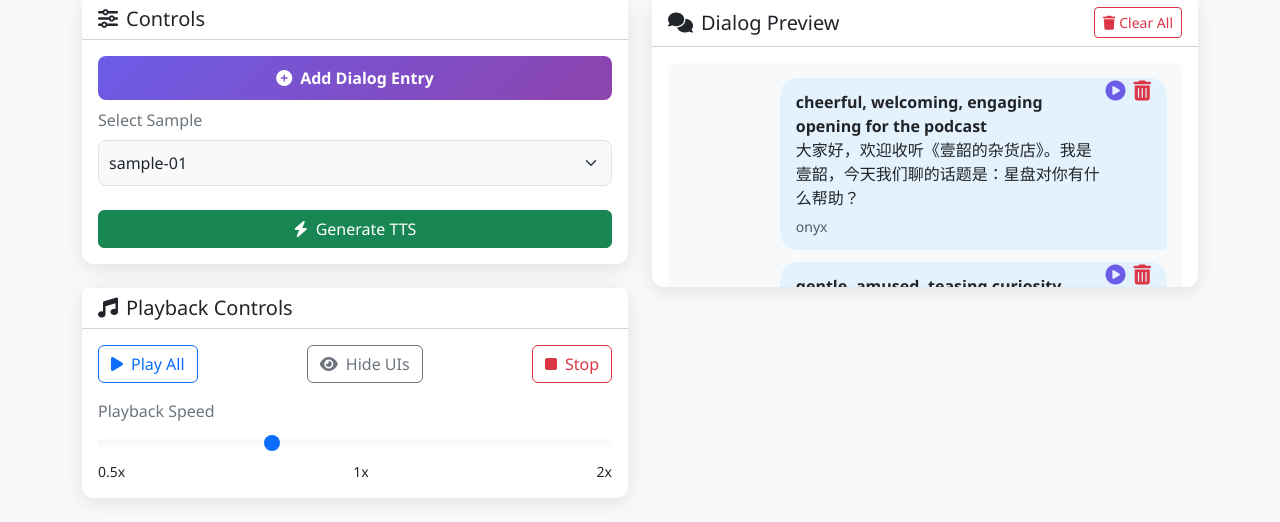
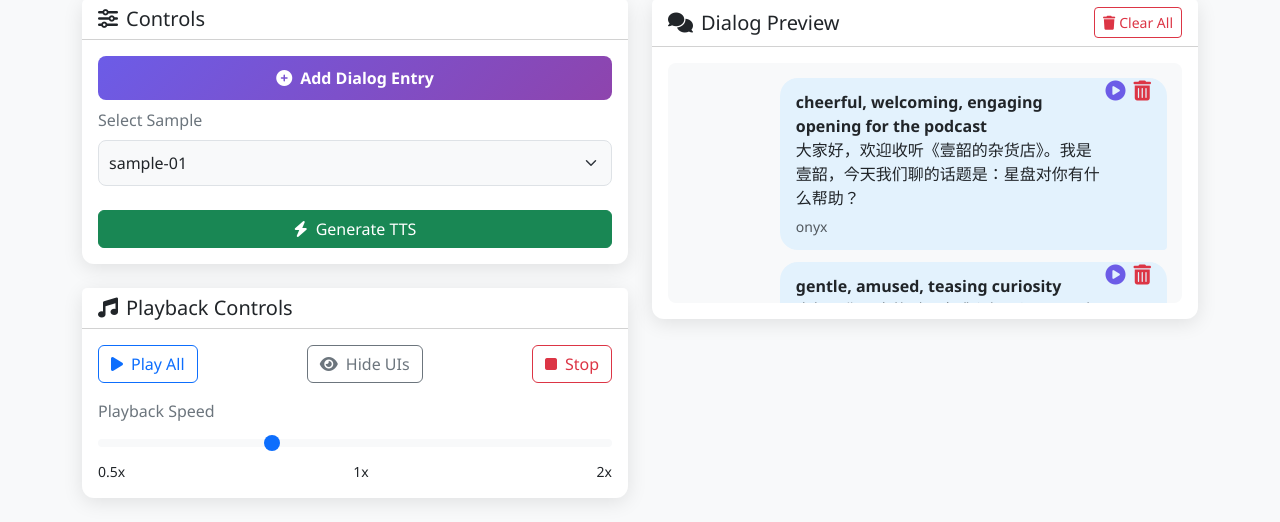
Before and after one commit to phototix/OpenAI-TTS-Dialog, a PHP site: page / in a window 1280 px wide. Shown: the part 526-1048 px from the top of the page. Run offline with PHP 8.4, Linux system fonts and the light colour scheme.

Commit message:
Update index.html

```diff
--- a/index.php
+++ b/index.php
@@ -131,7 +131,7 @@
                             </button>
                         </div>
                     </div>
-                    <div class="card-body" style="max-height: 240px; overflow-y: auto;">
+                    <div class="card-body">
                         <div class="dialog-container" id="dialogContainer">
                             <p class="text-center text-muted mt-4">Your dialog will appear here</p>
                         </div>
--- a/style.css
+++ b/style.css
@@ -20,8 +20,8 @@ body {
     background-color: #f8f9fa;
 }
 .dialog-container {
-    max-height: 400px;
-    overflow-y: auto;
+    max-height: 240px;
+    overflow-y: hidden;
     padding: 15px;
     background-color: #f8f9fa;
     border-radius: 8px;
```
